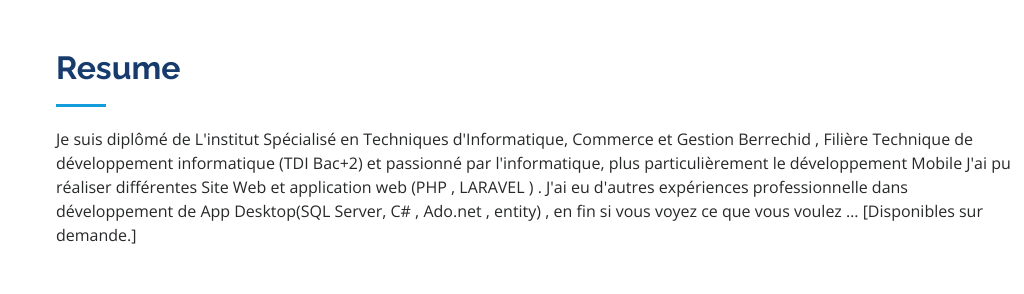
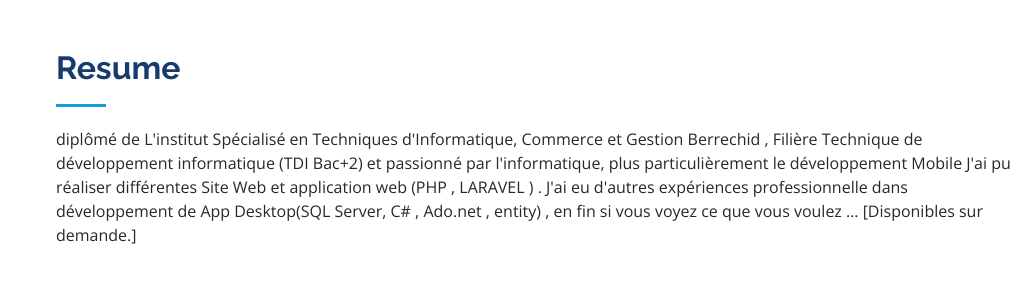
Before and after one commit to YassineBenhamzah/YassineBenhamzah.io, a plain HTML site: page index.html in a window 1280 px wide. Shown: the part 1580-1874 px from the top of the page, without its empty margins (256-1280 px from the left). Drawn offline with nearby package versions, Linux system fonts and the light colour scheme.

Commit message:
update index.html
cccccc

```diff
--- a/index.html
+++ b/index.html
@@ -198,7 +198,7 @@
 
         <div class="section-title">
           <h2>Resume</h2>
-          <p>Je suis diplômé de L'institut Spécialisé en Techniques d'Informatique, Commerce et
+          <p>diplômé de L'institut Spécialisé en Techniques d'Informatique, Commerce et
           Gestion
           Berrechid , Filière Technique de développement informatique (TDI Bac+2) et passionné par
           l'informatique, plus particulièrement le développement Mobile
```
